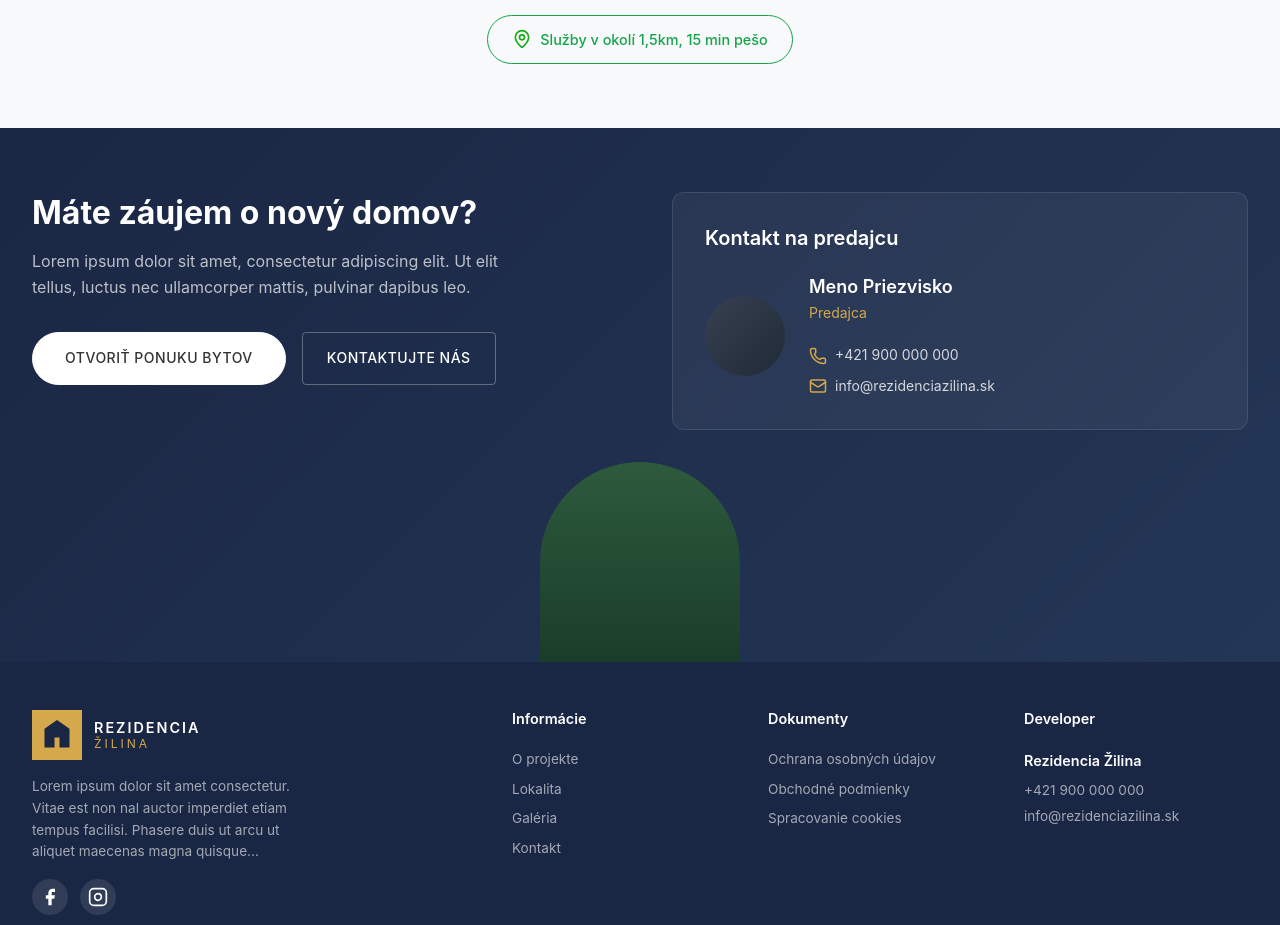
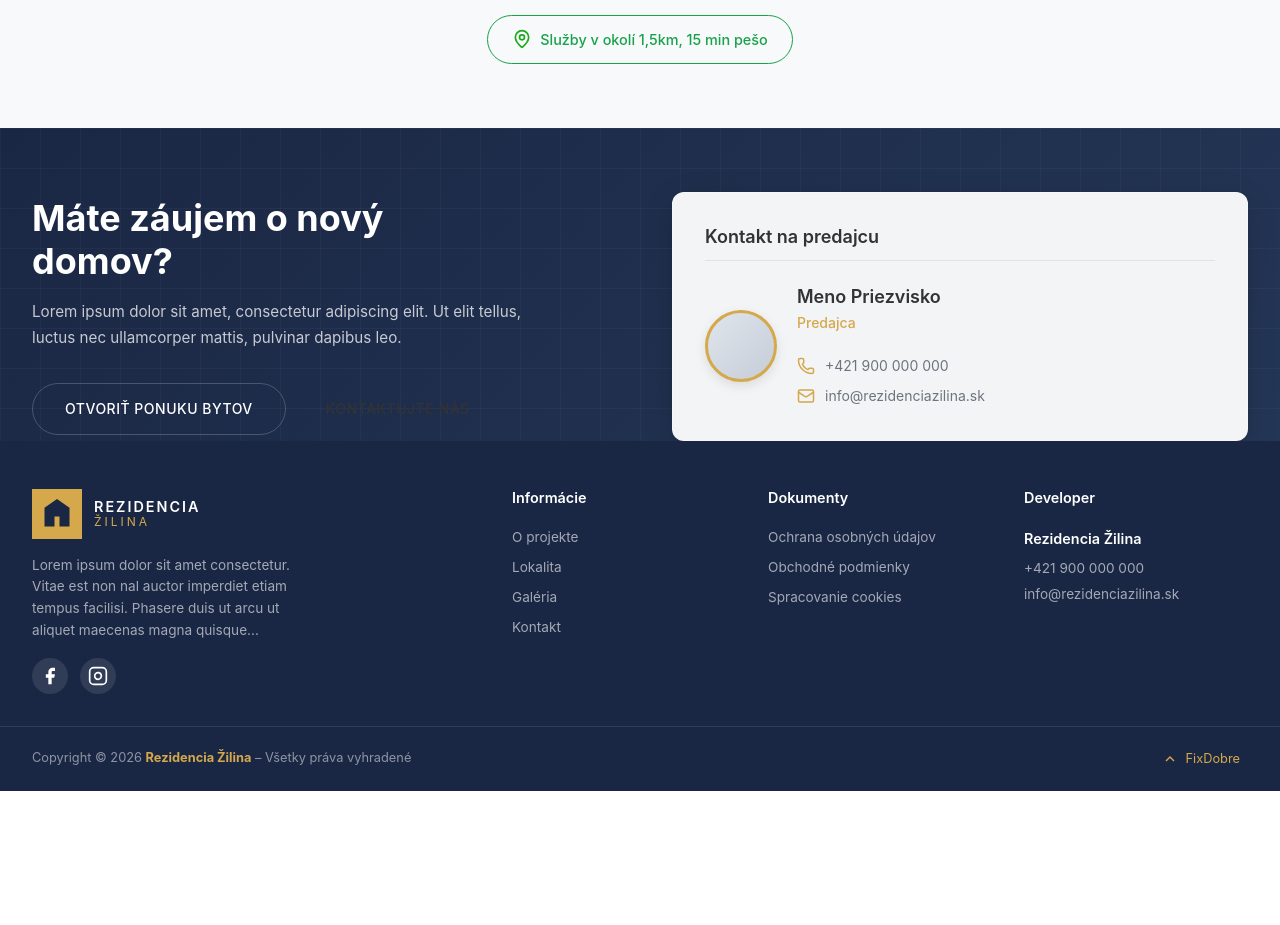
Before and after one commit to mijacke/developer-web, a Nuxt app: page / in a window 1280 px wide. Shown: the part 2060-2985 px from the top of the page. After the commit the page ends 2851 px from the top, so only its background shows below. Built offline with nearby package versions, Linux system fonts and the light colour scheme.

Commit message:
style: enhance CTA section with glassmorphism and grid pattern

```diff
--- a/app/assets/styles/pages/_home.css
+++ b/app/assets/styles/pages/_home.css
@@ -352,11 +352,25 @@
     overflow: hidden;
 }
 
+/* Background pattern overlay */
+.home-page .cta-salesperson::before {
+    content: '';
+    position: absolute;
+    inset: 0;
+    background-image:
+        linear-gradient(90deg, rgba(255, 255, 255, 0.03) 1px, transparent 1px),
+        linear-gradient(rgba(255, 255, 255, 0.03) 1px, transparent 1px);
+    background-size: 40px 40px;
+    pointer-events: none;
+}
+
 .home-page .cta-salesperson-grid {
     display: grid;
     grid-template-columns: 1fr 1fr;
     gap: 4rem;
-    align-items: start;
+    align-items: center;
+    position: relative;
+    z-index: 2;
 }
 
 .home-page .cta-content {
@@ -364,16 +378,22 @@
 }
 
 .home-page .cta-title {
-    font-size: 2rem;
+    font-size: 2.25rem;
     font-weight: 700;
     color: var(--color-text-light);
     margin-bottom: 1rem;
+    line-height: 1.2;
+}
+
+.home-page .cta-title span {
+    color: var(--color-gold);
 }
 
 .home-page .cta-text {
-    color: rgba(255, 255, 255, 0.7);
+    color: rgba(255, 255, 255, 0.75);
     margin-bottom: 2rem;
-    line-height: 1.6;
+    line-height: 1.7;
+    font-size: 0.95rem;
 }
 
 .home-page .cta-buttons {
@@ -382,54 +402,82 @@
     flex-wrap: wrap;
 }
 
-.btn-dark {
-    color: var(--color-text-dark) !important;
-    background: var(--color-bg-white) !important;
-    border-color: var(--color-bg-white) !important;
+/* CTA Buttons - Professional Style */
+.btn-cta-primary {
+    background: var(--color-gold) !important;
+    color: var(--color-primary-dark) !important;
+    border: 2px solid var(--color-gold) !important;
+    font-weight: 600 !important;
+    padding: 0.875rem 2rem !important;
+    transition: all 0.3s ease !important;
 }
 
-.btn-dark:hover {
-    background: var(--color-gold) !important;
-    border-color: var(--color-gold) !important;
+.btn-cta-primary:hover {
+    background: var(--color-gold-hover) !important;
+    border-color: var(--color-gold-hover) !important;
+    transform: translateY(-2px);
+    box-shadow: 0 8px 24px rgba(212, 168, 75, 0.35);
 }
 
-.btn-text {
+.btn-cta-secondary {
     background: transparent !important;
-    border: 1px solid rgba(255, 255, 255, 0.3) !important;
     color: var(--color-text-light) !important;
+    border: 2px solid rgba(255, 255, 255, 0.4) !important;
+    font-weight: 500 !important;
+    padding: 0.875rem 2rem !important;
+    transition: all 0.3s ease !important;
 }
 
-.btn-text:hover {
+.btn-cta-secondary:hover {
     border-color: var(--color-text-light) !important;
+    background: rgba(255, 255, 255, 0.1) !important;
 }
 
-/* Salesperson */
+/* Salesperson - Glassmorphism Card */
 .home-page .salesperson-content {
     padding: 2rem;
-    background: rgba(255, 255, 255, 0.05);
+    background: rgba(255, 255, 255, 0.95);
+    backdrop-filter: blur(16px);
+    -webkit-backdrop-filter: blur(16px);
     border-radius: var(--radius-lg);
-    border: 1px solid rgba(255, 255, 255, 0.1);
+    border: 1px solid rgba(255, 255, 255, 0.2);
+    box-shadow:
+        0 8px 32px rgba(0, 0, 0, 0.12),
+        0 2px 8px rgba(0, 0, 0, 0.08);
+    position: relative;
+    z-index: 3;
 }
 
 .home-page .salesperson-heading {
-    font-size: 1.25rem;
+    font-size: 1.125rem;
     font-weight: 600;
-    color: var(--color-text-light);
+    color: var(--color-text-dark);
     margin-bottom: 1.5rem;
+    padding-bottom: 0.75rem;
+    border-bottom: 1px solid rgba(0, 0, 0, 0.08);
 }
 
 .home-page .salesperson-card {
     display: flex;
-    gap: 1.5rem;
+    gap: 1.25rem;
     align-items: center;
 }
 
 .home-page .salesperson-photo {
-    width: 80px;
-    height: 80px;
+    width: 72px;
+    height: 72px;
     border-radius: 50%;
-    background: linear-gradient(135deg, #374151 0%, #1f2937 100%);
+    background: linear-gradient(135deg, #e0e5ec 0%, #c5cdd8 100%);
     flex-shrink: 0;
+    overflow: hidden;
+    border: 3px solid var(--color-gold);
+    box-shadow: 0 4px 12px rgba(0, 0, 0, 0.1);
+}
+
+.home-page .salesperson-photo img {
+    width: 100%;
+    height: 100%;
+    object-fit: cover;
 }
 
 .home-page .salesperson-info {
@@ -441,13 +489,14 @@
 .home-page .salesperson-name {
     font-size: 1.125rem;
     font-weight: 600;
-    color: var(--color-text-light);
+    color: var(--color-text-dark);
     margin: 0;
 }
 
 .home-page .salesperson-role {
     font-size: 0.875rem;
     color: var(--color-gold);
+    font-weight: 500;
     margin-bottom: 0.5rem;
 }
 
@@ -461,10 +510,11 @@
 .home-page .salesperson-contact .contact-item {
     display: flex;
     align-items: center;
-    gap: 0.5rem;
-    color: rgba(255, 255, 255, 0.8);
+    gap: 0.625rem;
+    color: var(--color-text-muted);
     font-size: 0.875rem;
-    transition: color var(--transition-fast);
+    transition: all 0.2s ease;
+    text-decoration: none;
 }
 
 .home-page .salesperson-contact .contact-item:hover {
@@ -474,23 +524,105 @@
 .home-page .salesperson-contact .contact-item svg {
     color: var(--color-gold);
     flex-shrink: 0;
+    width: 18px;
+    height: 18px;
 }
 
-/* Tree Decoration */
-.home-page .tree-decoration {
+/* Apartment Types Section */
+.home-page .apartment-types {
+    background: var(--color-bg-white);
+    padding: 5rem 0;
+}
+
+.home-page .apartment-type-row {
+    display: grid;
+    grid-template-columns: 1fr 1fr;
+    gap: 4rem;
+    align-items: center;
+    margin-bottom: 4rem;
+}
+
+.home-page .apartment-type-row:last-child {
+    margin-bottom: 0;
+}
+
+.home-page .apartment-type-row--reversed {
+    direction: rtl;
+}
+
+.home-page .apartment-type-row--reversed>* {
+    direction: ltr;
+}
+
+.home-page .apartment-type-image {
     position: relative;
-    height: 200px;
-    margin-top: 2rem;
-    display: flex;
-    justify-content: center;
+}
+
+.home-page .apartment-image-wrapper {
+    width: 100%;
+    aspect-ratio: 4/3;
+    border-radius: var(--radius-lg);
+    background: linear-gradient(135deg, #e5e5e5 0%, #f5f5f5 100%);
+    box-shadow: var(--shadow-md);
     overflow: hidden;
 }
 
-.home-page .tree-image {
-    width: 200px;
-    height: 200px;
-    border-radius: 50% 50% 0 0;
-    background: linear-gradient(180deg, #2d5a3d 0%, #1a3d2a 100%);
+.home-page .apartment-type-content {
+    max-width: 480px;
+}
+
+.home-page .apartment-type-label {
+    display: inline-block;
+    font-size: 0.85rem;
+    font-weight: 600;
+    color: var(--color-primary);
+    margin-bottom: 0.5rem;
+    text-transform: uppercase;
+    letter-spacing: 0.5px;
+}
+
+.home-page .apartment-type-title {
+    font-size: 2rem;
+    font-weight: 700;
+    color: var(--color-text-dark);
+    margin-bottom: 1rem;
+    line-height: 1.2;
+}
+
+.home-page .apartment-type-text {
+    color: var(--color-text-muted);
+    line-height: 1.7;
+    margin-bottom: 1.5rem;
+    font-size: 0.95rem;
+}
+
+.home-page .apartment-type-badges {
+    display: flex;
+    gap: 0.75rem;
+    margin-bottom: 1.5rem;
+}
+
+.home-page .apartment-badge {
+    display: inline-flex;
+    align-items: center;
+    gap: 0.5rem;
+    padding: 0.625rem 1rem;
+    background: var(--color-bg-white);
+    border: 1px solid #e5e7eb;
+    border-radius: var(--radius-md);
+    font-size: 0.875rem;
+    color: var(--color-text-dark);
+    font-weight: 500;
+}
+
+.home-page .apartment-badge img {
+    opacity: 0.7;
+}
+
+.home-page .apartment-type-buttons {
+    display: flex;
+    gap: 1rem;
+    flex-wrap: wrap;
 }
 
 /* Responsive */
@@ -516,6 +648,19 @@
     .home-page .cta-salesperson-grid {
         grid-template-columns: 1fr;
         gap: 2rem;
+    }
+
+    .home-page .apartment-type-row {
+        grid-template-columns: 1fr;
+        gap: 2rem;
+    }
+
+    .home-page .apartment-type-row--reversed {
+        direction: ltr;
+    }
+
+    .home-page .apartment-type-image {
+        order: -1;
     }
 }
 
@@ -554,6 +699,19 @@
     .home-page .salesperson-contact {
         align-items: center;
     }
+
+    .home-page .apartment-type-title {
+        font-size: 1.75rem;
+    }
+
+    .home-page .apartment-type-buttons {
+        flex-direction: column;
+    }
+
+    .home-page .apartment-type-buttons .btn {
+        width: 100%;
+        text-align: center;
+    }
 }
 
 @media (max-width: 480px) {
```
